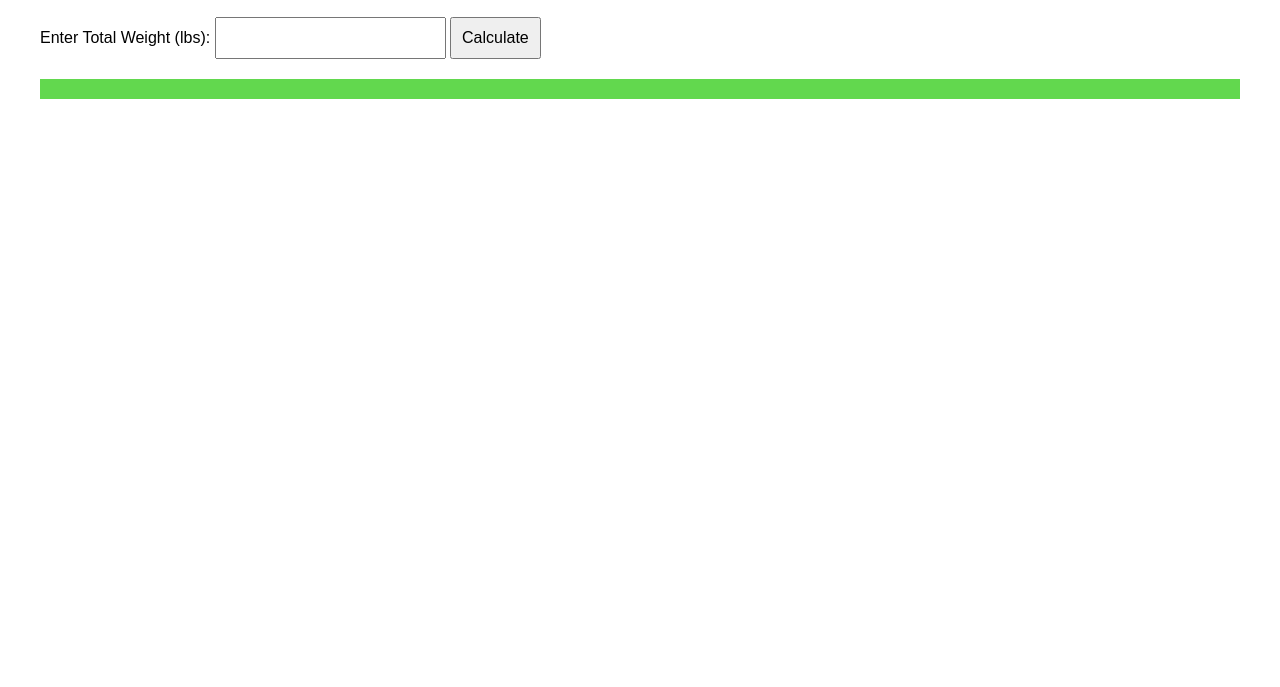
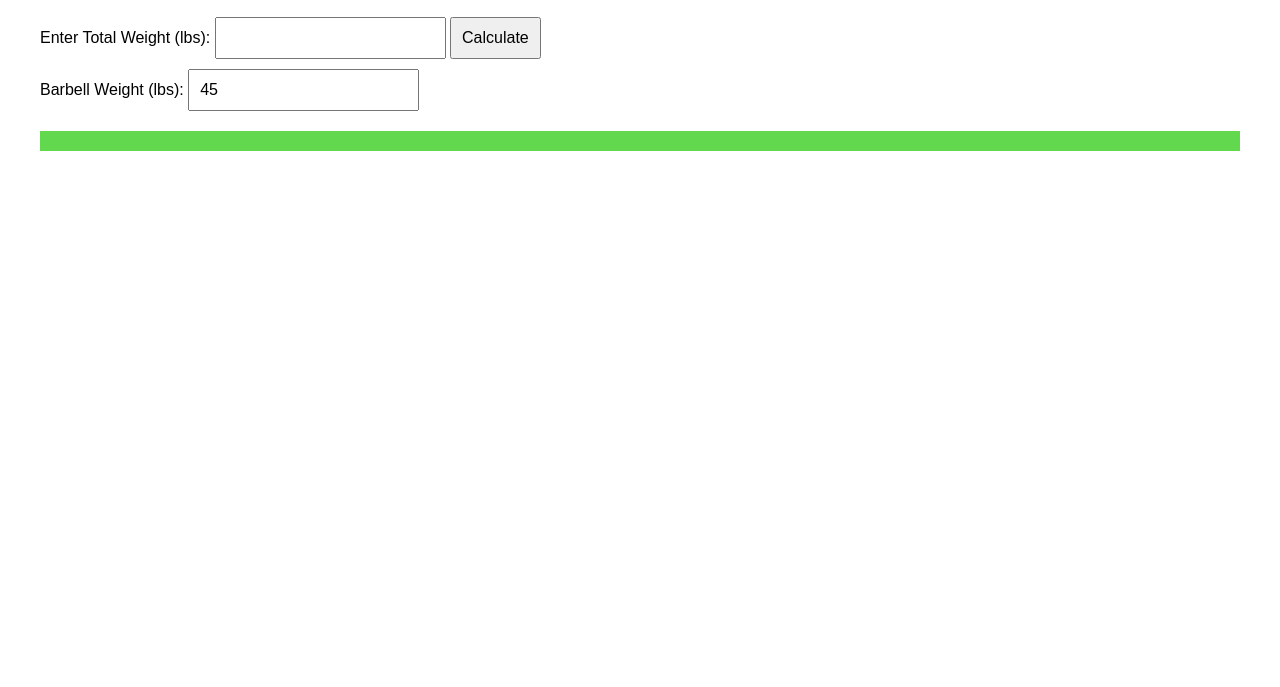
Before and after one commit to manshuv/fitrook, a plain HTML site: page index.html in a window 1280 px wide. Shown: the part 113-800 px from the top of the page. Drawn offline with Linux system fonts and the light colour scheme.

Commit message:
Added bar weight

```diff
--- a/index.html
+++ b/index.html
@@ -12,6 +12,10 @@
         <label for="totalWeight">Enter Total Weight (lbs):</label>
         <input type="number" id="totalWeight" required>
         <button onclick="calculateWeights()">Calculate</button>
+        <div id="barWeight">
+        <label for="barWeight">Barbell Weight (lbs):</label>
+        <input type="number" id="barWeight" value="45">
+    </div>
     </div>
     <div id="output"></div>
 
```
